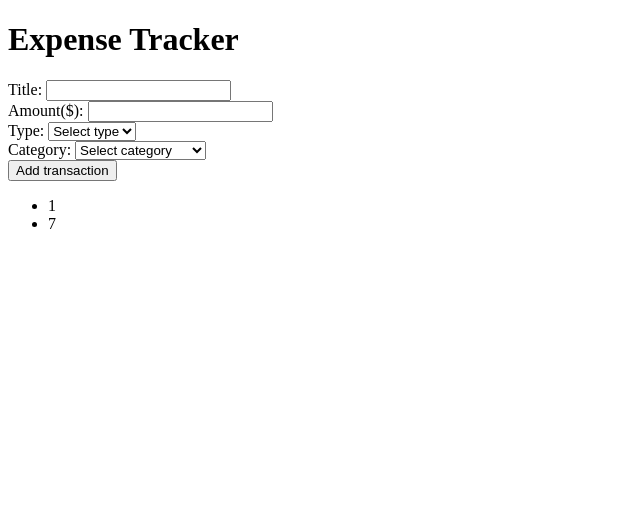
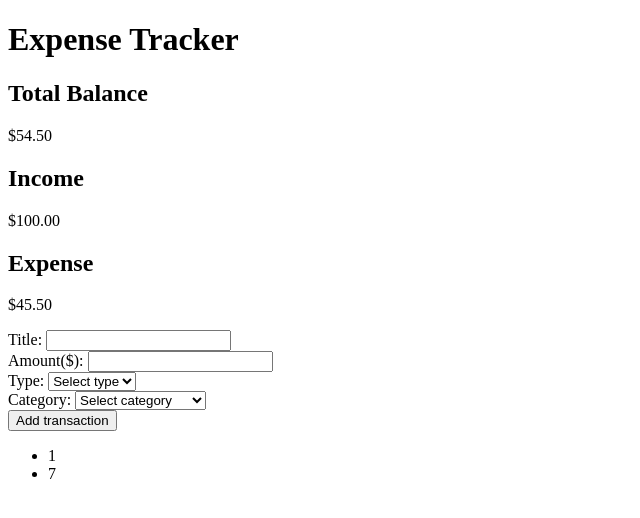
Before and after one commit to Kylian1592005/expense-tracker, a React (Vite) app: page / in a window 1280 px wide. Shown: the top 518 px of the page, without its empty margins (0-640 px from the left). Built offline with nearby package versions, Linux system fonts and the light colour scheme.

Commit message:
Add SummaryCard component and implement balance calculations in App

```diff
--- a/src/App.jsx
+++ b/src/App.jsx
@@ -1,6 +1,7 @@
 import { useState } from "react";
 import "./App.css";
 import TransactionForm from "./components/TransactionForm";
+import SummaryCard from "./components/SummaryCard";
 
 const data = [
   {
@@ -14,8 +15,8 @@ const data = [
   {
     id: 7,
     title: "Shopping",
-    amount: 45.5,
-    type: "expense",
+    amount: 100,
+    type: "income",
     category: "Food",
     date: "2026-10-07",
   },
@@ -24,9 +25,35 @@ const data = [
 function App() {
   const [storedTransactions, setStoredTransactions] = useState(data);
 
+  const typeExpense = storedTransactions.filter(
+    (transaction) => transaction.type === "expense",
+  );
+  const typeIncome = storedTransactions.filter(
+    (transaction) => transaction.type === "income",
+  );
+
+  const expenseBalance = typeExpense.reduce(
+    (total, transaction) => total + transaction.amount,
+    0,
+  );
+
+  const incomeBalance = typeIncome.reduce(
+    (total, transaction) => total + transaction.amount,
+    0,
+  );
+
+  const totalBalance = incomeBalance - expenseBalance;
+
   return (
     <div>
       <h1>Expense Tracker</h1>
+
+      <SummaryCard
+        totalBalance={totalBalance}
+        incomeBalance={incomeBalance}
+        expenseBalance={expenseBalance}
+      />
+
       <TransactionForm
         storedTransactions={storedTransactions}
         setStoredTransactions={setStoredTransactions}
--- a/src/components/SummaryCard.jsx
+++ b/src/components/SummaryCard.jsx
@@ -0,0 +1,20 @@
+import { formatCurrency } from "../utils/formatCurrency";
+
+export default function SummaryCard({totalBalance, incomeBalance, expenseBalance}) {
+  return (
+    <div>
+      <div>
+        <h2>Total Balance</h2>
+        <p>{formatCurrency(totalBalance)}</p>
+      </div>
+       <div>
+        <h2>Income</h2>
+        <p>{formatCurrency(incomeBalance)}</p>
+      </div>
+       <div>
+        <h2>Expense</h2>
+        <p>{formatCurrency(expenseBalance)}</p>
+      </div>
+    </div>
+  )
+}
--- /dev/null
+++ b/src/utils/formatCurrency.js
@@ -0,0 +1 @@
+export const formatCurrency = (balace) =>  `$${balace.toFixed(2)}`;
```
